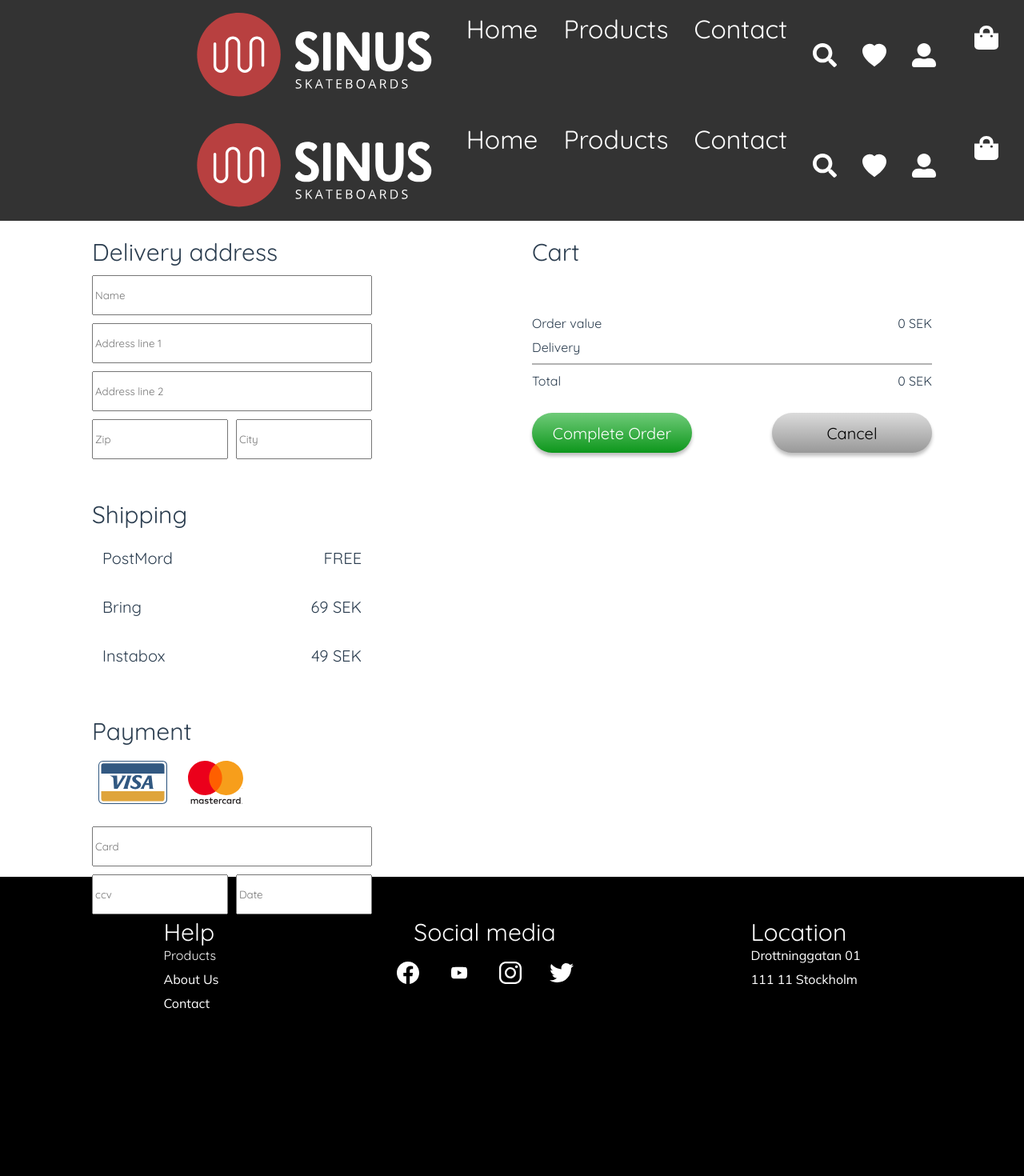
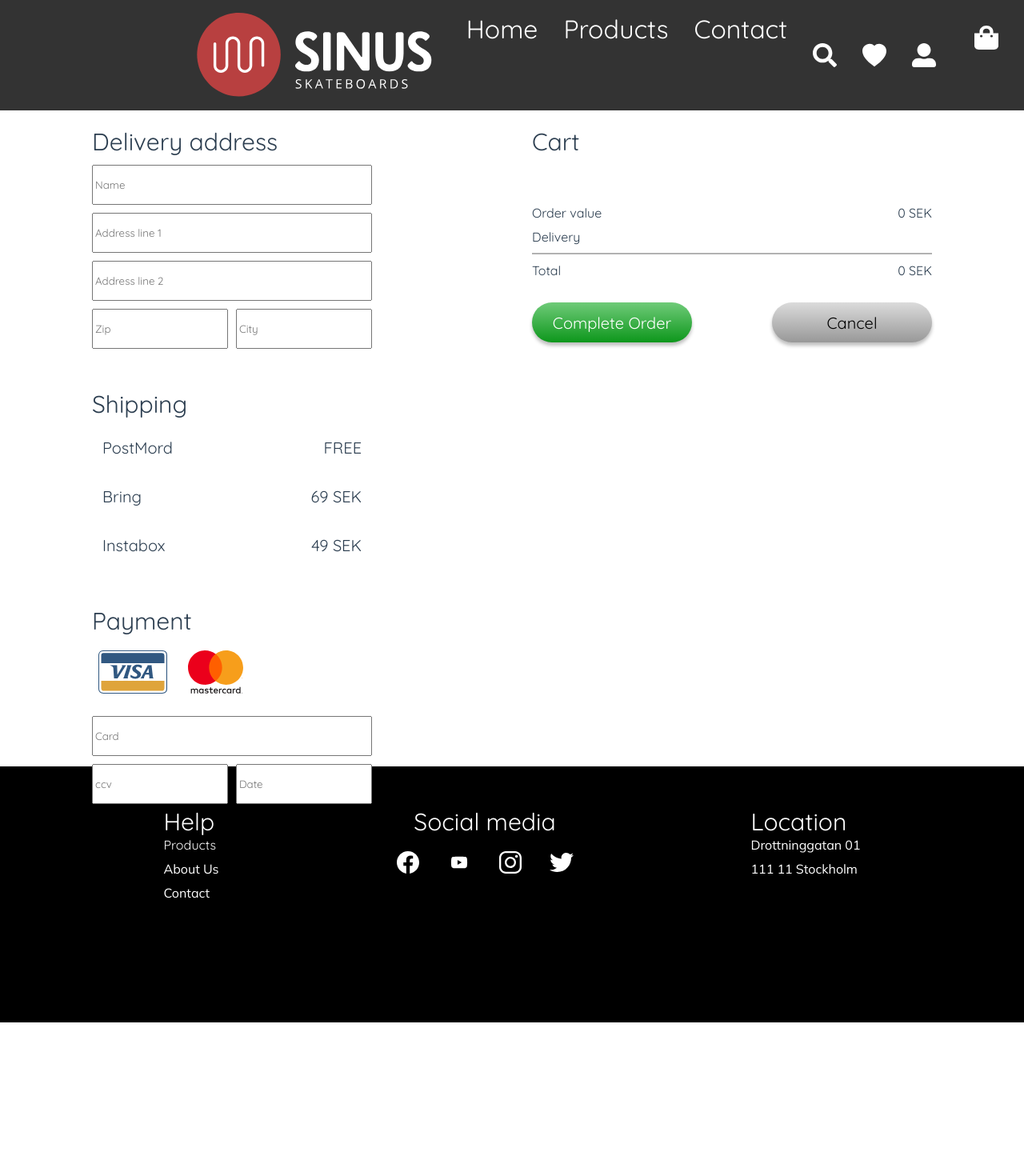
Before and after one commit to qimlonnegren/sinus-webshop, a Vue app: page /Checkout in a window 1280 px wide. Shown: the top 1470 px of the page at 80% size. After the commit the page ends 1278 px from the top, so only its background shows below. Built offline with nearby package versions, Linux system fonts and the light colour scheme.

Commit message:
Remove header and footer from views, because it is rendered from app

```diff
--- a/src/views/Checkout.vue
+++ b/src/views/Checkout.vue
@@ -1,6 +1,6 @@
 <template>
   <div>
-    <Header />
+    <!-- <Header /> -->
     <div class="checkoutContainer">
       <div class="checkoutSection">
         <div class="checkoutInputContainer">
@@ -109,20 +109,20 @@
       </div>
     </div>
     <OrderDone v-show="orderDone" />
-    <Footer />
+    <!-- <Footer /> -->
   </div>
 </template>
 
 <script>
-import Footer from "@/components/Footer.vue";
-import Header from "@/components/Header.vue";
+// import Footer from "@/components/Footer.vue";
+// import Header from "@/components/Header.vue";
 import * as API from "../api/index";
 import OrderDone from "@/components/OrderDone.vue";
 export default {
   name: "Checkout",
   components: {
-    Footer,
-    Header,
+    // Footer,
+    // Header,
     OrderDone,
   },
   data() {
--- a/src/views/Home.vue
+++ b/src/views/Home.vue
@@ -1,46 +1,43 @@
 <template>
   <div class="home">
-    <Header/>
-    <Hero/>
+    <!-- <Header/> -->
+    <Hero />
     <section>
       <h1>For skaters, by skaters</h1>
-      <p>Lorem ipsum, dolor sit amet consectetur adipisicing elit. Architecto minus sapiente hic
-      placeat quis eaque tempore assumenda nemo, reprehenderit minima!</p>
+      <p>
+        Lorem ipsum, dolor sit amet consectetur adipisicing elit. Architecto minus sapiente hic
+        placeat quis eaque tempore assumenda nemo, reprehenderit minima!
+      </p>
     </section>
-    <Footer></Footer>
-
+    <!-- <Footer></Footer> -->
   </div>
 </template>
 
 <script>
-
-
-import Header from '@/components/Header.vue'
-import Hero from '@/components/Hero.vue'
-import Footer from '@/components/Footer.vue'
+// import Header from '@/components/Header.vue'
+import Hero from "@/components/Hero.vue";
+// import Footer from '@/components/Footer.vue'
 
 export default {
-  name: 'Home',
+  name: "Home",
   components: {
-
-    Header,
+    // Header,
     Hero,
-    Footer
-
-  }
-}
+    // Footer
+  },
+};
 </script>
 <style lang="scss" scoped>
-section{
+section {
   display: flex;
   justify-content: center;
   align-items: center;
   flex-direction: column;
 }
-h1{
+h1 {
   margin: 3rem 0 2rem 0;
 }
-p{
+p {
   height: 5rem;
   width: 40rem;
 }
--- a/src/views/Profile.vue
+++ b/src/views/Profile.vue
@@ -1,6 +1,6 @@
 <template>
   <div>
-    <Header />
+    <!-- <Header /> -->
     <section class="profileContainer">
       <article class="profileSection">
         <h2 class="header">Account info</h2>
@@ -25,19 +25,19 @@
         </ul>
       </article>
     </section>
-    <Footer />
+    <!-- <Footer /> -->
   </div>
 </template>
 
 <script>
-import Footer from "@/components/Footer.vue";
-import Header from "@/components/Header.vue";
+// import Footer from "@/components/Footer.vue";
+// import Header from "@/components/Header.vue";
 import * as API from "../api/index";
 
 export default {
   components: {
-    Footer,
-    Header,
+    // Footer,
+    // Header,
   },
   data() {
     return {
```
